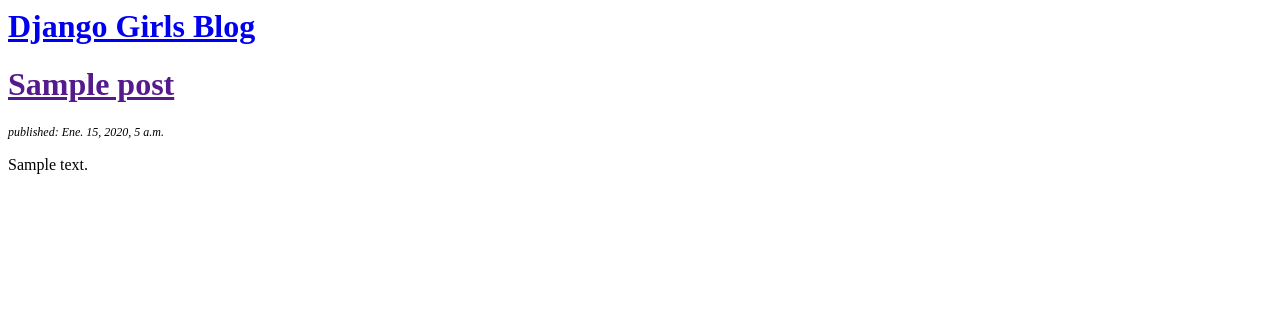
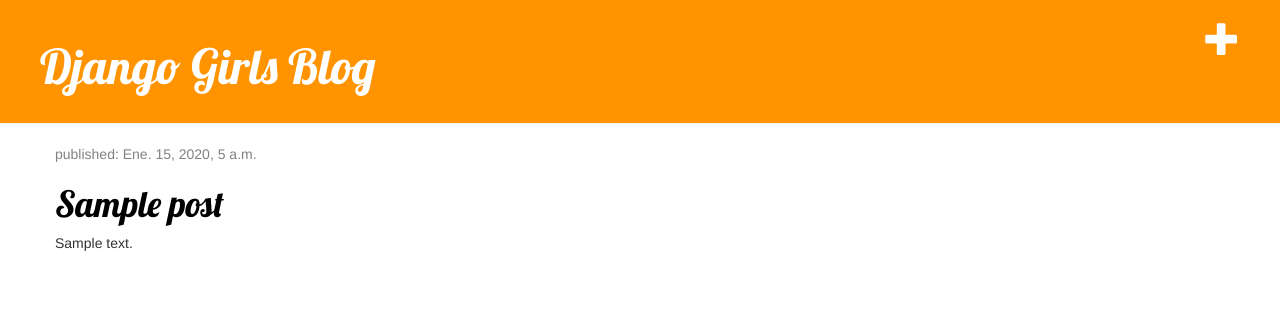
Before and after one commit to zluis1992/my-first-blog, a Django app: template apps/blog/templates/blog/post_list.html in a window 1280 px wide. Shown: the top 322 px of the page. Run offline with Django 3.2, Linux system fonts and the light colour scheme; the template is opened without the code that fills it: values that come from a table or form of the project are taken from there, others are empty; tables that the repository leaves empty hold one stand-in row (values such as "Sample post"); parts of the project's set-up code (start-up, migrations or seed data) failed here and were passed over; some libraries are stand-ins or nearby versions.

Commit message:
CRUD POST

```diff
--- /dev/null
+++ b/apps/blog/static/css/blog.css
@@ -0,0 +1,51 @@
+h1 a {
+    color: #FCA205;
+    font-family: 'Lobster';
+}
+
+.page-header {
+    background-color: #ff9400;
+    margin-top: 0;
+    padding: 20px 20px 20px 40px;
+}
+
+.page-header h1, .page-header h1 a, .page-header h1 a:visited, .page-header h1 a:active {
+    color: #ffffff;
+    font-size: 36pt;
+    text-decoration: none;
+}
+
+.content {
+    margin-left: 40px;
+}
+
+h1, h2, h3, h4 {
+    font-family: 'Lobster', cursive;
+}
+
+.date {
+    color: #828282;
+}
+
+.save {
+    float: right;
+}
+
+.post-form textarea, .post-form input {
+    width: 100%;
+}
+
+.top-menu, .top-menu:hover, .top-menu:visited {
+    color: #ffffff;
+    float: right;
+    font-size: 26pt;
+    margin-right: 20px;
+}
+
+.post {
+    margin-bottom: 70px;
+}
+
+.post h1 a, .post h1 a:visited {
+    color: #000000;
+}
--- /dev/null
+++ b/apps/blog/templates/blog/base.html
@@ -0,0 +1,26 @@
+{% load staticfiles %}
+<html>
+    <head>
+        <link rel="stylesheet" href="//maxcdn.bootstrapcdn.com/bootstrap/3.2.0/css/bootstrap.min.css">
+        <link rel="stylesheet" href="//maxcdn.bootstrapcdn.com/bootstrap/3.2.0/css/bootstrap-theme.min.css">
+        <link href="//fonts.googleapis.com/css?family=Lobster&subset=latin,latin-ext" rel="stylesheet" type="text/css">
+        <link rel="stylesheet" href="{% static 'css/blog.css' %}">
+        <title>Post List</title>
+    </head>
+    <body>
+        <div class="page-header">
+            <a href="{% url 'blog.views.post_new' %}" class="top-menu"><span class="glyphicon glyphicon-plus"></span></a>
+            <h1><a href="/">Django Girls Blog</a></h1>
+        </div>
+
+        <div class="content container">
+            <div class="row">
+                <div class="col-md-8">
+            {% block content %}
+            {% endblock %}
+            </div>
+            </div>
+        </div>
+
+    </body>
+</html>
--- a/apps/blog/templates/blog/post_list.html
+++ b/apps/blog/templates/blog/post_list.html
@@ -1,24 +1,12 @@
-<html>
-    <head>
-        <style type="text/css">
-            .fecha{
-                font-style: italic;
-                font-size: 12px;
-            }
-        </style>
-        <title>Post List</title>
-    </head>
-    <body>
-        <div>
-            <h1><a href="/">Django Girls Blog</a></h1>
+{% extends 'blog/base.html' %}
+{% block content %}
+{% for post in posts %}
+    <div class="post">
+        <div class="date">
+            <p>published: {{ post.published_date }}</p>
         </div>
-
-        {% for post in posts %}
-            <div>
-                <h1><a href="">{{ post.title }}</a></h1>
-                <p class="fecha">published: {{ post.published_date }}</p>
-                <p>{{ post.text|linebreaksbr }}</p>
-            </div>
-        {% endfor %}
-    </body>
-</html>
+        <h1><a href="{% url 'post_detail' pk=post.pk %}">{{ post.title }}</a></h1>
+        <p>{{ post.text|linebreaksbr }}</p>
+    </div>
+{% endfor %}
+{% endblock %}
--- a/apps/blog/urls.py
+++ b/apps/blog/urls.py
@@ -3,4 +3,5 @@
 
 urlpatterns = [
     url(r'^$', views.post_list, name='post_list'),
+    url(r'^post/(?P<pk>[0-9]+)/$', views.post_detail, name='post_detail'),
 ]
```
Also changed, not shown: apps/blog/templates/blog/forms.py (added, +8 -0 lines), apps/blog/templates/blog/post_detail.html (added, +13 -0 lines), apps/blog/views.py (+7 -0 lines).
